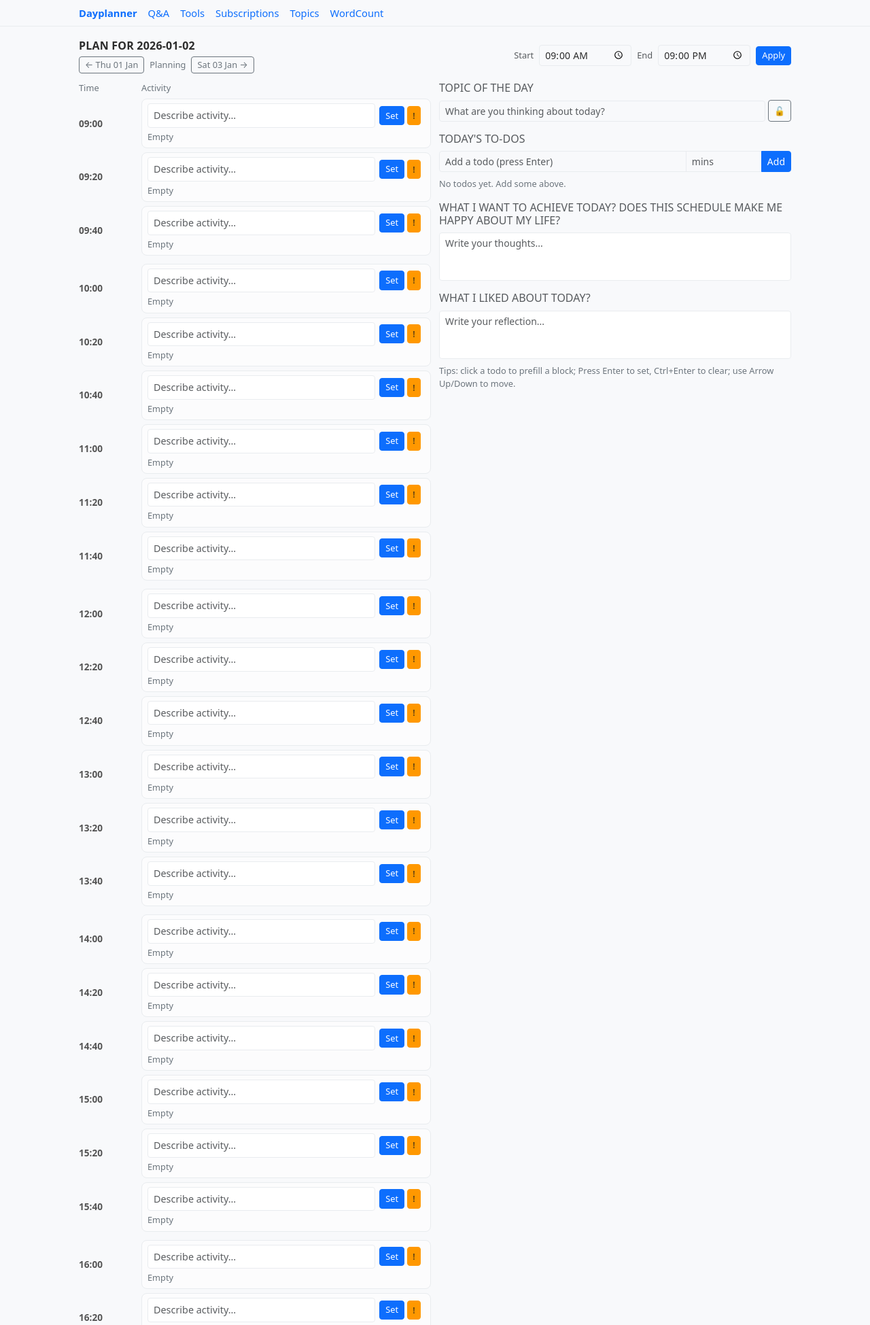
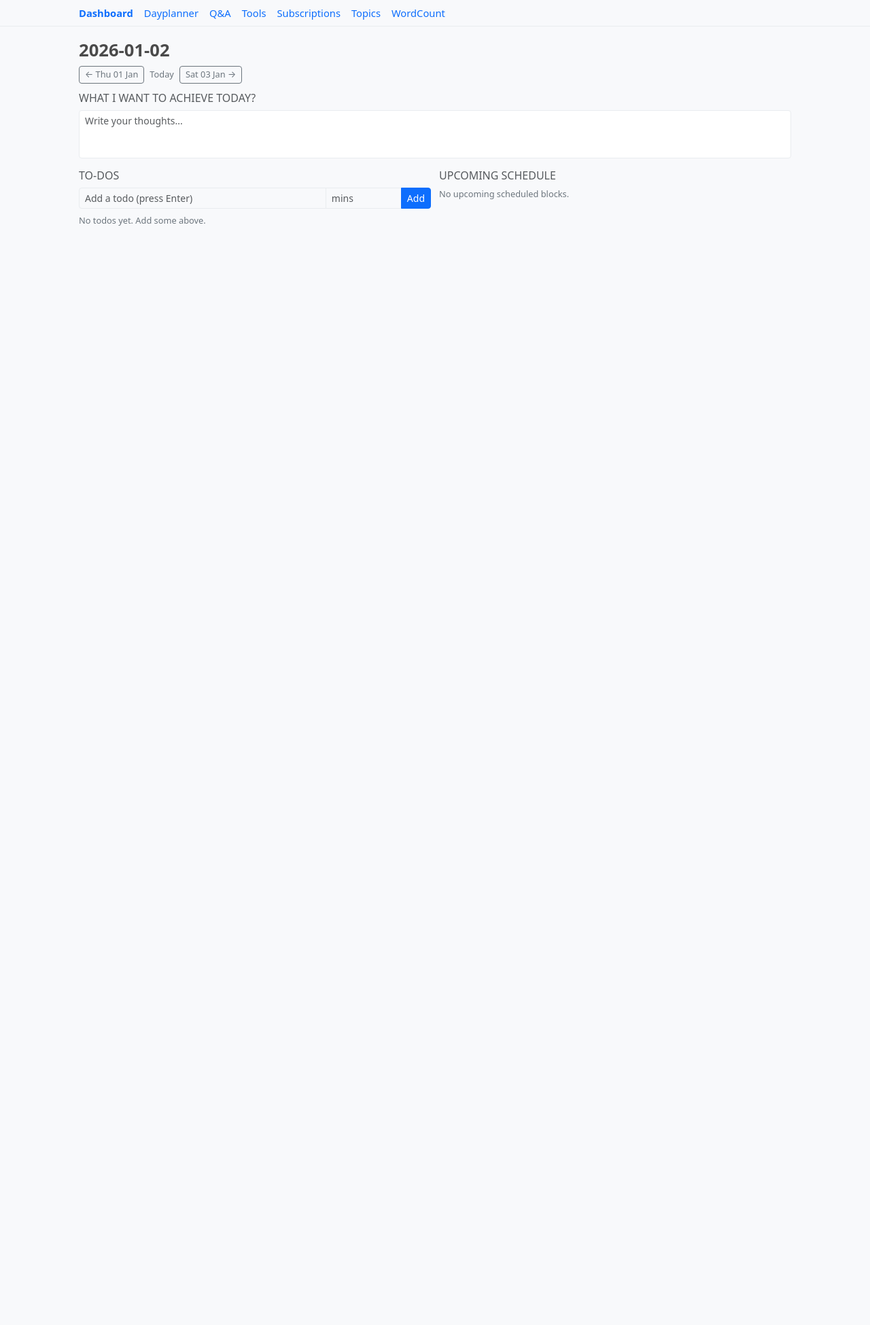
Before and after one commit to zlatkapod/dayplanner, a Flask app: page / in a window 1280 px wide. Shown: the top 1949 px of the page at 68% size. After the commit the page ends 332 px from the top, so only its background shows below. Run offline with Flask 3, Linux system fonts and the light colour scheme.

Commit message:
Introduce "Dashboard" view and refactor day planner structure
- Added a new "Dashboard" view as the default landing page with schedule, todos, and daily notes.
- Moved day-specific planning features to a separate "Dayplanner" view.
- Updated templates, styles, and navigation links to handle the split between "Dashboard" and "Dayplanner."
- Simplified todo item interactions

```diff
--- a/app.py
+++ b/app.py
@@ -370,18 +370,41 @@ def get_sun_times(day: date_cls) -> tuple[str | None, str | None]:
         return (None, None)
 
 @app.route("/", methods=["GET"])
+def dashboard():
+    qdate = request.args.get("date")
+    try:
+        if qdate:
+            day = datetime.strptime(qdate, "%Y-%m-%d").date()
+        else:
+            day = datetime.now(get_configured_tz()).date()
+    except ValueError:
+        abort(400, "Bad date format, expected YYYY-MM-DD")
+    plan = load_plan(day)
+    prev_day = day - timedelta(days=1)
+    next_day = day + timedelta(days=1)
+    sunrise, sunset = get_sun_times(day)
+    is_dark = is_dark_mode(day, sunrise, sunset)
+    # Filter upcoming blocks: scheduled (non-empty activity) and not yet past
+    now = datetime.now(get_configured_tz())
+    upcoming_blocks = []
+    if date_str(day) == date_str(now.date()):
+        now_time = now.strftime("%H:%M")
+        upcoming_blocks = [b for b in plan.get("blocks", []) if b.get("activity") and b["time"] >= now_time]
+    else:
+        upcoming_blocks = [b for b in plan.get("blocks", []) if b.get("activity")]
+    return render_template("dashboard.html", plan=plan, prev_day=prev_day, next_day=next_day, sunrise=sunrise, sunset=sunset, is_dark=is_dark, upcoming_blocks=upcoming_blocks)
+
+@app.route("/dayplanner", methods=["GET"])
 def index():
     qdate = request.args.get("date")
     try:
         if qdate:
             day = datetime.strptime(qdate, "%Y-%m-%d").date()
         else:
-            # Use configured timezone for "today"
             day = datetime.now(get_configured_tz()).date()
     except ValueError:
         abort(400, "Bad date format, expected YYYY-MM-DD")
     plan = load_plan(day)
-    # Navigation dates
     prev_day = day - timedelta(days=1)
     next_day = day + timedelta(days=1)
     sunrise, sunset = get_sun_times(day)
--- a/templates/base.html
+++ b/templates/base.html
@@ -95,6 +95,10 @@
     /* Toolbar */
     .dp-toolbar { display:flex; gap:8px; align-items:center; flex-wrap: wrap; }
 
+    /* Dashboard topic */
+    .dashboard-topic { font-size: 1.8rem; font-weight: 700; color: #2c2c2c; }
+    .theme-dark .dashboard-topic { color: #e6e9ee; }
+
     /* Focus */
     .dp-slot:focus-within { outline: 2px solid var(--dp-focus); outline-offset: 1px; }
 
@@ -113,7 +117,8 @@
 <body class="{{ 'theme-dark' if is_dark else 'theme-light' }}">
   <header class="border-bottom" style="background: transparent;">
     <nav class="dp-container d-flex align-items-center justify-content-start gap-3" aria-label="Main navigation" style="padding-top:8px; padding-bottom:8px;">
-      <a href="{{ url_for('index') }}" class="text-decoration-none fw-semibold">Dayplanner</a>
+      <a href="{{ url_for('dashboard') }}" class="text-decoration-none fw-semibold">Dashboard</a>
+      <a href="{{ url_for('index') }}" class="text-decoration-none">Dayplanner</a>
       <a href="{{ url_for('qna_page') }}" class="text-decoration-none">Q&amp;A</a>
       <a href="{{ url_for('tools_page') }}" class="text-decoration-none">Tools</a>
       <a href="{{ url_for('subscriptions_page') }}" class="text-decoration-none">Subscriptions</a>
--- /dev/null
+++ b/templates/dashboard.html
@@ -0,0 +1,76 @@
+
+{% extends "base.html" %}
+{% block content %}
+
+<div class="dp-header">
+  <div>
+    <div style="font-size: 1.6rem; font-weight: 700; color: #4a4a4a;">{{ plan.date }}</div>
+    <nav class="dp-nav d-flex align-items-center gap-2 mt-1" aria-label="Day navigation">
+      <a class="btn btn-outline-secondary btn-sm" href="{{ url_for('dashboard', date=prev_day.strftime('%Y-%m-%d')) }}">&larr; {{ prev_day.strftime('%a %d %b') }}</a>
+      <span class="dp-muted">Today</span>
+      <a class="btn btn-outline-secondary btn-sm" href="{{ url_for('dashboard', date=next_day.strftime('%Y-%m-%d')) }}">{{ next_day.strftime('%a %d %b') }} &rarr;</a>
+    </nav>
+  </div>
+</div>
+
+{% if plan.topic %}
+<div class="mb-3">
+  <div class="dashboard-topic">{{ plan.topic }}</div>
+</div>
+{% endif %}
+
+<div class="mb-3">
+  <h6 class="text-uppercase text-muted mb-2">What I want to achieve today?</h6>
+  <form hx-post="/note" hx-trigger="input changed delay:600ms" hx-swap="none">
+    <input type="hidden" name="date" value="{{ plan.date }}"/>
+    <textarea name="text"
+              class="form-control form-control-sm dp-note"
+              placeholder="Write your thoughts..."
+              rows="3"
+              oninput="this.style.height='auto';this.style.height=this.scrollHeight+'px'"
+              hx-on::load="this.style.height='auto';this.style.height=this.scrollHeight+'px'"
+    >{{ plan.note or '' }}</textarea>
+  </form>
+</div>
+
+<div class="dp-cols">
+  <div>
+    <h6 class="text-uppercase text-muted mb-2">To‑Dos</h6>
+    <form class="dp-todos mb-2" hx-post="/todo" hx-target="#todos" hx-swap="outerHTML" hx-on::after-swap="this.reset()">
+      <input type="hidden" name="date" value="{{ plan.date }}"/>
+      <div class="input-group input-group-sm mb-2">
+        <input name="text" class="form-control" placeholder="Add a todo (press Enter)"/>
+        <input name="minutes" type="number" min="1" step="1" class="form-control" style="max-width: 7rem;" placeholder="mins"/>
+        <button type="submit" class="btn btn-primary">Add</button>
+      </div>
+    </form>
+    {% include "partials/dashboard_todos.html" %}
+  </div>
+
+  <div>
+    <h6 class="text-uppercase text-muted mb-2">Upcoming Schedule</h6>
+    {% if upcoming_blocks %}
+      <div class="dp-grid">
+        {% for b in upcoming_blocks %}
+          <div class="dp-time">{{ b.time }}</div>
+          <div class="dp-slot filled {{ 'important' if b.important }}">{{ b.activity }}</div>
+        {% endfor %}
+      </div>
+    {% else %}
+      <p class="dp-muted">No upcoming scheduled blocks.</p>
+    {% endif %}
+  </div>
+</div>
+
+<script>
+  function resizeNotes(scope=document){
+    const areas = scope.querySelectorAll('textarea.dp-note');
+    areas.forEach(a => { a.style.height = 'auto'; a.style.height = a.scrollHeight + 'px'; });
+  }
+  document.addEventListener('DOMContentLoaded', () => resizeNotes());
+  document.body.addEventListener('htmx:afterSwap', (evt) => {
+    resizeNotes(evt.target || document);
+  });
+</script>
+
+{% endblock %}
--- a/templates/index.html
+++ b/templates/index.html
@@ -32,14 +32,6 @@
     </div>
 
     <h6 class="text-uppercase text-muted mb-2">Today's To‑Dos</h6>
-    <form class="dp-todos mb-2" hx-post="/todo" hx-target="#todos" hx-swap="outerHTML" hx-on::after-swap="this.reset()">
-      <input type="hidden" name="date" value="{{ plan.date }}"/>
-      <div class="input-group input-group-sm mb-2">
-        <input name="text" class="form-control" placeholder="Add a todo (press Enter)"/>
-        <input name="minutes" type="number" min="1" step="1" class="form-control" style="max-width: 7rem;" placeholder="mins"/>
-        <button type="submit" class="btn btn-primary">Add</button>
-      </div>
-    </form>
     <div id="todos" class="dp-todos">
       {% include "partials/todos.html" %}
     </div>
--- a/templates/partials/todos.html
+++ b/templates/partials/todos.html
@@ -9,37 +9,13 @@
           <span class="todo-pick flex-grow-1 {{ 'text-success' if is_done }}" data-text="{{ raw }}">
             {{ raw }}
           </span>
-          <div class="ms-auto d-flex align-items-center gap-2">
-            <form hx-post="/todo/done" hx-target="#todos" hx-swap="outerHTML" class="m-0">
-              <input type="hidden" name="date" value="{{ plan.date }}"/>
-              <input type="hidden" name="index" value="{{ loop.index0 }}"/>
-              <button class="btn btn-success btn-sm" type="submit" title="Mark done" aria-label="Mark done">
-                <svg xmlns="http://www.w3.org/2000/svg" width="14" height="14" viewBox="0 0 24 24" aria-hidden="true">
-                  <path fill="currentColor" d="M9 16.2 4.8 12l-1.4 1.4L9 19 21 7l-1.4-1.4z"/>
-                </svg>
-              </button>
-            </form>
-            <form hx-post="/todo/delete" hx-target="#todos" hx-swap="outerHTML" class="m-0">
-              <input type="hidden" name="date" value="{{ plan.date }}"/>
-              <input type="hidden" name="index" value="{{ loop.index0 }}"/>
-              <button class="btn btn-danger btn-sm" type="submit" title="Delete" aria-label="Delete">
-                <svg xmlns="http://www.w3.org/2000/svg" width="14" height="14" viewBox="0 0 24 24" aria-hidden="true">
-                  <g fill="none" stroke="currentColor" stroke-width="2" stroke-linecap="round" stroke-linejoin="round">
-                    <path d="M4 7h16"/>
-                    <path d="M10 11v6"/>
-                    <path d="M14 11v6"/>
-                    <path d="M6 7l1 13a2 2 0 0 0 2 2h6a2 2 0 0 0 2-2l1-13"/>
-                    <path d="M9 7V5a2 2 0 0 1 2-2h2a2 2 0 0 1 2 2v2"/>
-                  </g>
-                </svg>
-              </button>
-            </form>
-            <form hx-post="/todo/move_next" hx-target="#todos" hx-swap="outerHTML" class="m-0">
-              <input type="hidden" name="date" value="{{ plan.date }}"/>
-              <input type="hidden" name="index" value="{{ loop.index0 }}"/>
-              <button class="btn btn-warning btn-sm" type="submit" title="Move to next day" aria-label="Move to next day">&raquo;</button>
-            </form>
-          </div>
+          {% if not is_done %}
+          <form hx-post="/todo/move_next" hx-target="#todos" hx-swap="outerHTML" class="m-0">
+            <input type="hidden" name="date" value="{{ plan.date }}"/>
+            <input type="hidden" name="index" value="{{ loop.index0 }}"/>
+            <button class="btn btn-warning btn-sm" type="submit" title="Move to next day" aria-label="Move to next day">&raquo;</button>
+          </form>
+          {% endif %}
         </li>
       {% endfor %}
     </ul>
@@ -47,19 +23,6 @@
     <p class="dp-muted">No todos yet. Add some above.</p>
   {% endif %}
 
-  <div class="mt-3">
-    <h6 class="text-uppercase text-muted mb-2">What I want to achieve today? Does this schedule make me happy about my life?</h6>
-    <form hx-post="/note" hx-trigger="input changed delay:600ms" hx-swap="none">
-      <input type="hidden" name="date" value="{{ plan.date }}"/>
-      <textarea name="text"
-                class="form-control form-control-sm dp-note"
-                placeholder="Write your thoughts..."
-                rows="3"
-                oninput="this.style.height='auto';this.style.height=this.scrollHeight+'px'"
-                hx-on::load="this.style.height='auto';this.style.height=this.scrollHeight+'px'"
-      >{{ plan.note or '' }}</textarea>
-    </form>
-  </div>
 
   <div class="mt-3">
     <h6 class="text-uppercase text-muted mb-2">What I liked about today?</h6>
```
Also changed, not shown: templates/partials/dashboard_todos.html (added, +46 -0 lines), tests/test_core.py (+8 -3 lines).
